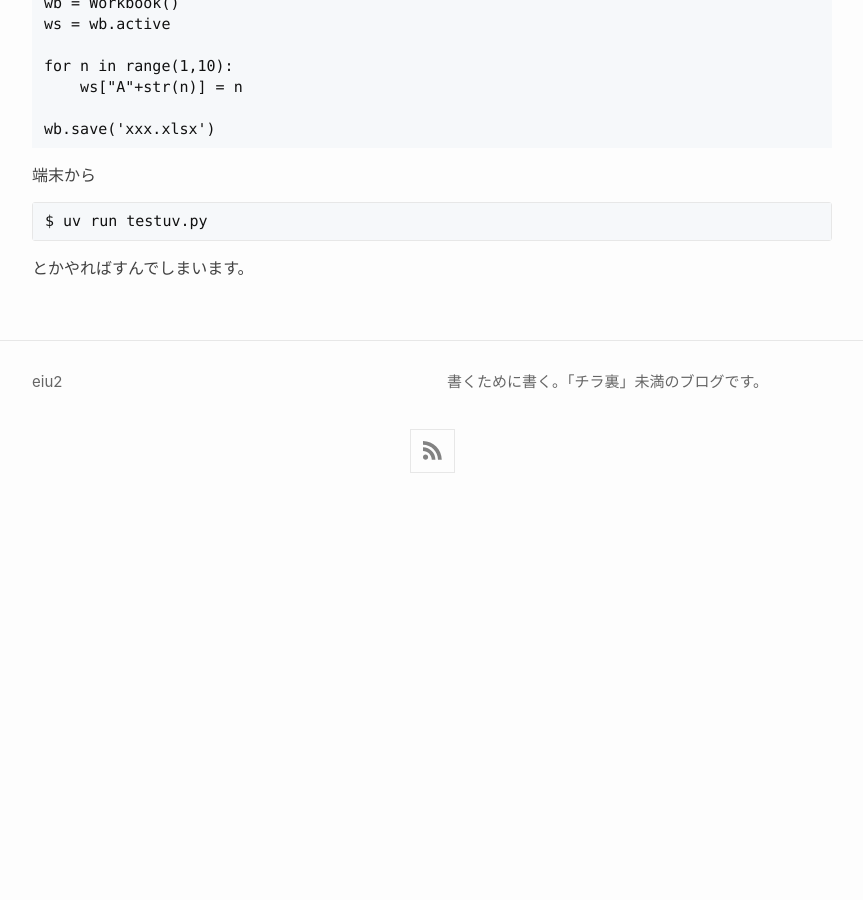
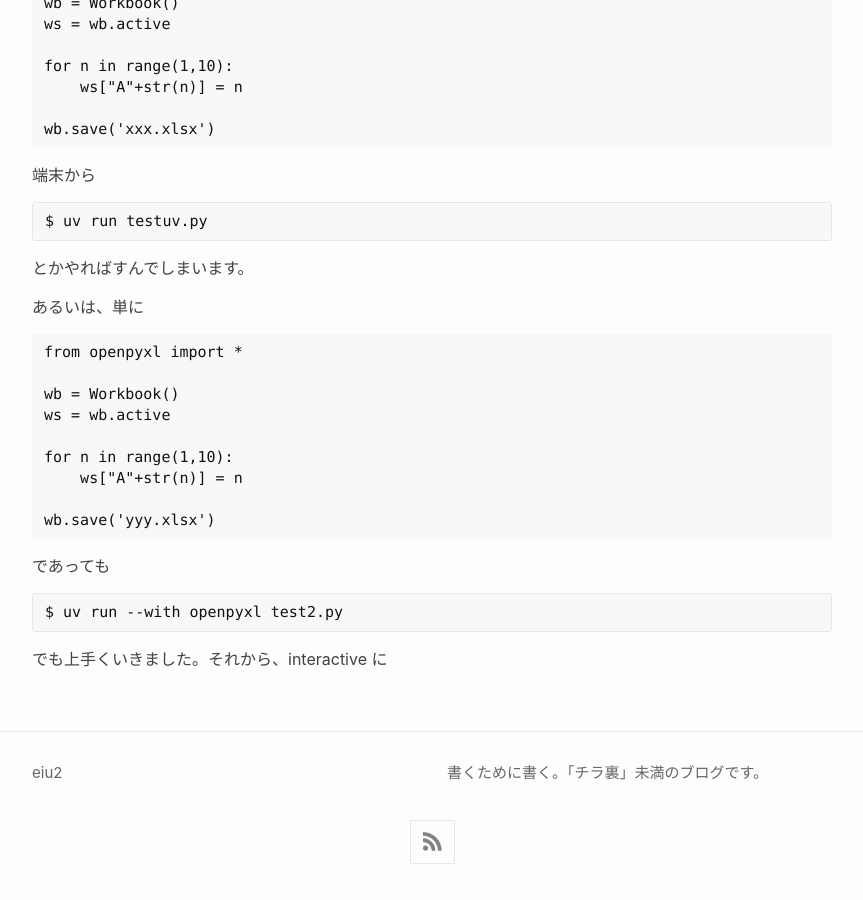
Before and after one commit to eiu2/eiu2.github.com, a Jekyll site: the page built from _posts/2026-08-29-script.md, in a window 1280 px wide and 900 px high, scrolled down 736 px. Shown: the whole window, without its empty margins (208-1071 px from the left). Built offline with Jekyll 4.4.1, drawn with Linux system fonts in a browser that asks for light colours; nearby versions of some CDN libraries; before the commit the page ends 1245 px from its top, so only the background shows below that.

Commit message:
Update 2026-08-29-script.md

```diff
--- a/_posts/2026-08-29-script.md
+++ b/_posts/2026-08-29-script.md
@@ -41,3 +41,25 @@ $ uv run testuv.py
 ~~~
 
 とかやればすんでしまいます。
+
+あるいは、単に
+
+~~~ python3
+from openpyxl import *
+
+wb = Workbook()
+ws = wb.active
+
+for n in range(1,10):
+    ws["A"+str(n)] = n
+
+wb.save('yyy.xlsx')
+~~~
+
+であっても
+
+~~~
+$ uv run --with openpyxl test2.py
+~~~
+
+でも上手くいきました。それから、interactive に
```
